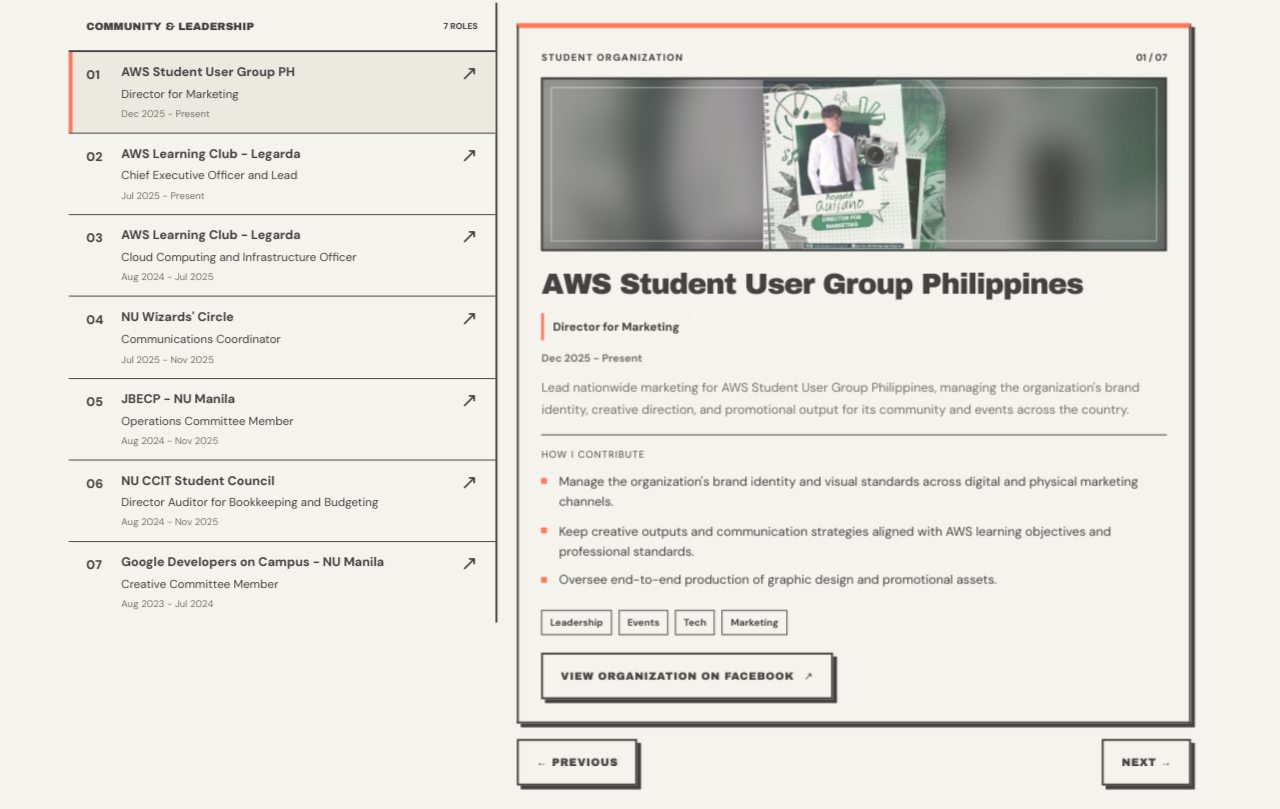
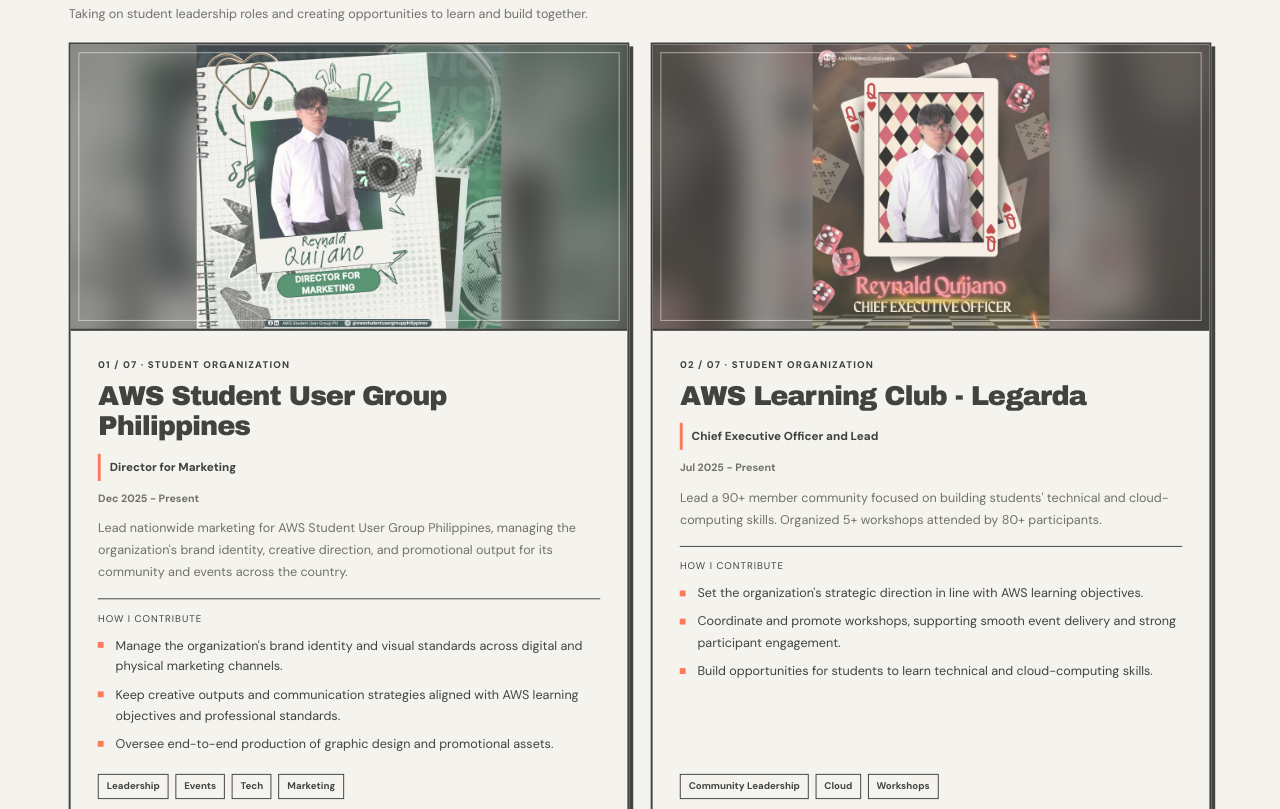
Before and after one commit to icyzama/portfolio, a Next.js app: page /experiences in a window 1280 px wide. Shown: the part 1011-1820 px from the top of the page. Built offline with nearby package versions, Linux system fonts and the light colour scheme.

Commit message:
Redesign organization experience cards

```diff
--- a/src/features/experiences/experiences-page.tsx
+++ b/src/features/experiences/experiences-page.tsx
@@ -1,6 +1,5 @@
 "use client";
 
-import { useState } from "react";
 import { useRouter, useSearchParams } from "next/navigation";
 import { organizations, projects } from "@/content/portfolio";
 import styles from "./experiences.module.css";
@@ -21,15 +20,9 @@ export function ExperiencesPage() {
   const query = useSearchParams().get("tab");
   const router = useRouter();
   const activeTab = query === "hackathons" ? 1 : query === "internships" ? 2 : 0;
-  const [selected, setSelected] = useState(0);
-  const org = organizations[selected];
 
   function selectTab(index: number) {
     router.replace(`/experiences?tab=${tabKeys[index]}`, { scroll: false });
-  }
-
-  function move(direction: number) {
-    setSelected((current) => (current + direction + organizations.length) % organizations.length);
   }
 
   return (
@@ -90,29 +83,24 @@ export function ExperiencesPage() {
           <h2 id="organizations-title">LEARNING WITH COMMUNITY.</h2>
           <p className={styles.sectionDescription}>Taking on student leadership roles and creating opportunities to learn and build together.</p>
         </header>
-        <div className={styles.organizations}>
-          <aside className={styles.directory} aria-label="All organization roles">
-            <div className={styles.directoryHeading}><h3>COMMUNITY & LEADERSHIP</h3><span>{organizations.length} ROLES</span></div>
-            {organizations.map((item, index) => (
-              <button type="button" key={`${item.name}-${index}`} aria-pressed={selected === index} aria-controls="organization-detail" onClick={() => setSelected(index)}>
-                <span className={styles.rowNumber} aria-hidden="true">{String(index + 1).padStart(2, "0")}</span>
-                <span className={styles.directoryCopy}><strong>{item.shortName}</strong><span>{item.role}</span><small>{item.period}</small></span>
-                <span className={styles.arrow} aria-hidden="true">↗</span>
-              </button>
-            ))}
-          </aside>
-          <div className={styles.feature}>
-            <article id="organization-detail" className={styles.detail} aria-live="polite" aria-atomic="true">
-              <div className={styles.detailMeta}><p className={styles.eyebrow}>STUDENT ORGANIZATION</p><span>{String(selected + 1).padStart(2, "0")} / {String(organizations.length).padStart(2, "0")}</span></div>
-              <ExperiencePhoto src={org.photo} alt={org.photoAlt ?? `${org.name} event photo with Reynald and fellow members`} fit={org.photoFit} />
-              <h3>{org.name}</h3><p className={styles.role}>{org.role}</p><p className={styles.period}>{org.period}</p>
-              <p className={styles.description}>{org.description}</p>
-              {"highlights" in org && org.highlights && <div className={styles.contributions}><h4>HOW I CONTRIBUTE</h4><ul>{org.highlights.map((highlight) => <li key={highlight}>{highlight}</li>)}</ul></div>}
-              <EditorialTags items={org.tags} />
-              {org.link && <a className={`${pageStyles.button} ${styles.orgLink}`} href={org.link} target="_blank" rel="noreferrer">VIEW ORGANIZATION ON FACEBOOK <span aria-hidden="true">↗</span></a>}
+        <div className={styles.organizationGrid}>
+          {organizations.map((item, index) => (
+            <article className={styles.organizationCard} key={`${item.name}-${item.role}`}>
+              <ExperiencePhoto src={item.photo} alt={item.photoAlt ?? `${item.name} event photo`} fit={item.photoFit} />
+              <div className={styles.organizationCardBody}>
+                <p className={styles.eyebrow}>{String(index + 1).padStart(2, "0")} / {String(organizations.length).padStart(2, "0")} · STUDENT ORGANIZATION</p>
+                <h3>{item.name}</h3>
+                <p className={styles.role}>{item.role}</p>
+                <p className={styles.period}>{item.period}</p>
+                <p className={styles.description}>{item.description}</p>
+                {item.highlights && <div className={styles.contributions}><h4>HOW I CONTRIBUTE</h4><ul>{item.highlights.map((highlight) => <li key={highlight}>{highlight}</li>)}</ul></div>}
+                <div className={styles.organizationCardFooter}>
+                  <EditorialTags items={item.tags} />
+                  {item.link && <a className={`${pageStyles.button} ${styles.orgLink}`} href={item.link} target="_blank" rel="noreferrer">VIEW ORGANIZATION <span aria-hidden="true">↗</span></a>}
+                </div>
+              </div>
             </article>
-            <div className={styles.navigation}><button className={pageStyles.button} type="button" onClick={() => move(-1)} aria-label="Previous organization role">← PREVIOUS</button><button className={pageStyles.button} type="button" onClick={() => move(1)} aria-label="Next organization role">NEXT →</button></div>
-          </div>
+          ))}
         </div>
       </section>
 
--- a/src/features/experiences/experiences.module.css
+++ b/src/features/experiences/experiences.module.css
@@ -16,44 +16,23 @@
 .tabNumber { font-size: 10px; opacity: .65; }
 .panel { min-height: 0; }
 .panel:focus-visible { outline-color: var(--foreground); outline-offset: -5px; }
-.organizations { display: grid; align-items: start; grid-template-columns: minmax(260px, .9fr) minmax(0, 1.5fr); }
-.directory { border-right: var(--rule); }
-.directoryHeading { display: flex; flex-wrap: wrap; align-items: center; justify-content: space-between; gap: 8px; padding: 16px 18px; border-bottom: var(--rule); }
-.directoryHeading h3 { font-size: 11px; white-space: normal; line-height: 1.5; }
-.directoryHeading > span { font-size: 9px; font-weight: 800; }
-.directory > button { display: flex; align-items: flex-start; gap: 12px; width: 100%; padding: 12px 18px; text-align: left; border: 0; border-bottom: 1px solid var(--foreground); background: transparent; }
-.directory > button:last-child { border-bottom: 0; }
-.directory > button[aria-pressed="true"] { background: var(--surface-hover, #e9e5dc); box-shadow: inset 4px 0 0 var(--orange); }
-.directory > button:focus-visible { outline-color: var(--foreground); outline-offset: -5px; }
-.rowNumber { flex: 0 0 24px; font-size: 13px; font-weight: 800; padding-top: 2px; }
-.directoryCopy { display: grid; gap: 4px; flex: 1; min-width: 0; }
-.directoryCopy strong { font-size: 13px; line-height: 1.4; }
-.directoryCopy > span { font-size: 12px; line-height: 1.5; }
-.directoryCopy small { font-size: 10px; line-height: 1.5; color: var(--text-muted, #4c4b46); }
-.arrow { font-size: 21px; flex-shrink: 0; line-height: 1; }
-.feature {
-  position: sticky;
-  top: 70px;
-  align-self: start;
-  padding: clamp(14px, 1.6vw, 22px);
-  min-width: 0;
-}
-.detail { border: var(--rule); border-top: 5px solid var(--orange); padding: clamp(18px, 1.8vw, 24px); box-shadow: var(--shadow-card, 4px 4px 0 var(--foreground)); }
-.detail > .photo { height: clamp(145px, 14vw, 190px); aspect-ratio: auto; }
-.orgLink { margin-top: 18px; align-self: flex-start; }
-.detailMeta { display: flex; justify-content: space-between; align-items: center; gap: 14px; margin-bottom: 12px; }
-.detailMeta > span { font-size: 10px; font-weight: 800; white-space: nowrap; }
-.detail h3 { font-size: clamp(22px, 2.4vw, 30px); white-space: normal; letter-spacing: -.04em; line-height: 1.2; }
+.organizationGrid { display: grid; grid-template-columns: repeat(2, minmax(0, 1fr)); gap: 22px; }
+.organizationCard { display: flex; min-width: 0; flex-direction: column; overflow: hidden; border: var(--rule); background: var(--background); box-shadow: var(--shadow-card, 5px 5px 0 var(--foreground)); }
+.organizationCard > .photo { height: clamp(220px, 23vw, 330px); margin: 0; border: 0; border-bottom: var(--rule); }
+.organizationCardBody { display: flex; flex: 1; min-width: 0; flex-direction: column; padding: clamp(20px, 2.2vw, 30px); }
+.organizationCardBody h3 { margin-top: 8px; font-size: clamp(22px, 2.2vw, 30px); line-height: 1.12; letter-spacing: -.04em; white-space: normal; }
+.organizationCardBody .description { margin-top: 12px; }
+.organizationCardBody .contributions { margin-top: 16px; }
+.organizationCardFooter { margin-top: auto; }
+.organizationCardBody .orgLink { width: 100%; margin-top: 18px; }
 .role { display: inline-block; border-left: 3px solid var(--orange); background: var(--background); margin-top: 12px; padding: 5px 9px; font-size: 12px; font-weight: 800; line-height: 1.5; }
 .period { margin-top: 10px; font-size: 11px; font-weight: 700; color: var(--text-muted, #4c4b46); }
 .description { font-size: 13px; line-height: 1.7; color: var(--text-muted, #4c4b46); }
-.detail > .description { margin-top: 12px; }
 .contributions { margin-top: 14px; padding-top: 12px; border-top: 1px solid var(--foreground); }
 .contributions h4 { font-size: 10px; letter-spacing: 1px; white-space: normal; }
 .contributions ul, .responsibilities { list-style: none; padding: 0; margin-top: 10px; display: grid; gap: 8px; }
 .contributions li, .responsibilities li { position: relative; padding-left: 18px; font-size: 13px; line-height: 1.65; }
 .contributions li::before, .responsibilities li::before { content: ""; position: absolute; top: .6em; left: 0; width: 6px; height: 6px; background: var(--orange); }
-.navigation { display: flex; justify-content: space-between; gap: 16px; margin-top: 16px; }
 .section { display: block; min-height: 0; padding: clamp(20px, 2.2vw, 32px) var(--page-gutter, clamp(24px, 4vw, 56px)); border-bottom: var(--rule); }
 .section[hidden] { display: none; }
 .sectionHeading { display: grid; justify-items: start; gap: 7px; margin-bottom: 18px; }
@@ -81,21 +60,13 @@
 .internshipCopy .photoPlaceholder span { background: var(--background); color: var(--foreground); }
 @media (hover: hover) {
   .tabs button:not([aria-selected="true"]):hover { background: var(--surface-hover, #e9e5dc); }
-  .directory > button:not([aria-pressed="true"]):hover { background: var(--surface-hover, #e9e5dc); }
 }
 @media (max-width: 1000px) {
-  .organizations { grid-template-columns: minmax(250px, 1fr) minmax(0, 1.5fr); }
-  .directory > button { padding: 16px 18px; gap: 10px; }
+  .organizationGrid { grid-template-columns: 1fr; }
   .projectGrid { grid-template-columns: repeat(2, minmax(0, 1fr)); }
 }
 @media (max-width: 700px) {
   .tabs button { min-height: 48px; padding: 12px 16px; gap: 8px; font-size: 11px; }
-  .organizations { grid-template-columns: 1fr; }
-  .directory { border-right: 0; border-bottom: var(--rule); }
-  .directoryHeading { padding: 20px 24px; }
-  .directory > button { padding: 16px 24px; }
-  .feature { position: static; padding: 24px 22px 28px; }
-  .detail { padding: 20px; }
   .projectGrid { grid-template-columns: 1fr; }
   .internship { grid-template-columns: 1fr; }
   .internshipMeta { padding: 22px; border-right: 0; border-bottom: var(--rule); }
```
